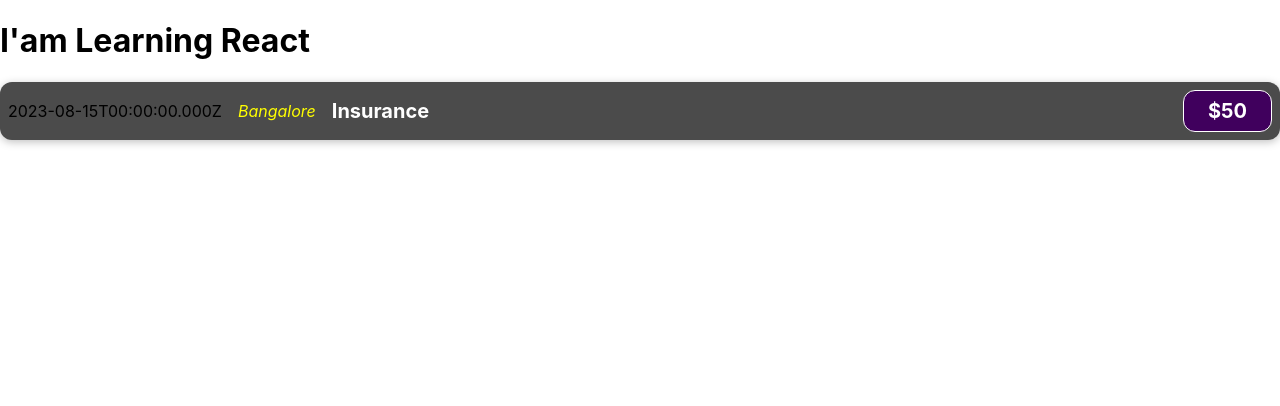
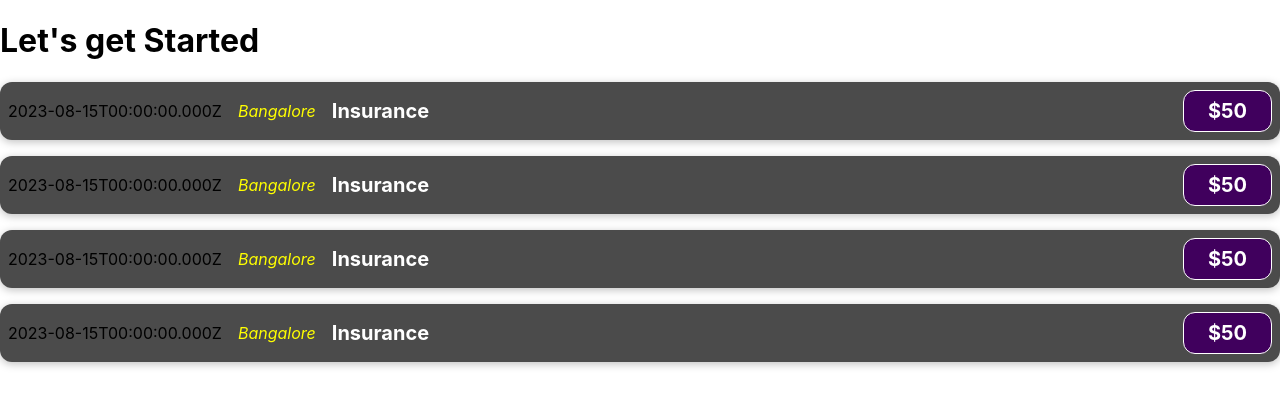
Before and after one commit to vaibhavj20/Sharpener-React, a React (Create React App) app: page / in a window 1280 px wide. Shown: the top 406 px of the page. Built offline with nearby package versions, Linux system fonts and the light colour scheme.

Commit message:
Props Object & Passing Data to Child Component

```diff
--- a/src/App.js
+++ b/src/App.js
@@ -3,8 +3,31 @@
 function App() {
   return (
     <div>
-      <h1>I'am Learning React</h1>
-      <ExpenseItem></ExpenseItem>
+      <h1>Let's get Started</h1>
+      <ExpenseItem
+        date={new Date(2023, 7, 15)}
+        title="Insurance"
+        price="50"
+        location="Bangalore"
+      ></ExpenseItem>
+      <ExpenseItem
+        date={new Date(2023, 3, 25)}
+        title="Book"
+        price="20"
+        location="Delhi"
+      ></ExpenseItem>
+      <ExpenseItem
+        date={new Date(2023, 10, 11)}
+        title="Pen"
+        price="5"
+        location="Hyderabad"
+      ></ExpenseItem>
+      <ExpenseItem
+        date={new Date(2023, 1, 14)}
+        title="Laptop"
+        price="200"
+        location="Mumbai"
+      ></ExpenseItem>
     </div>
   );
 }
```
